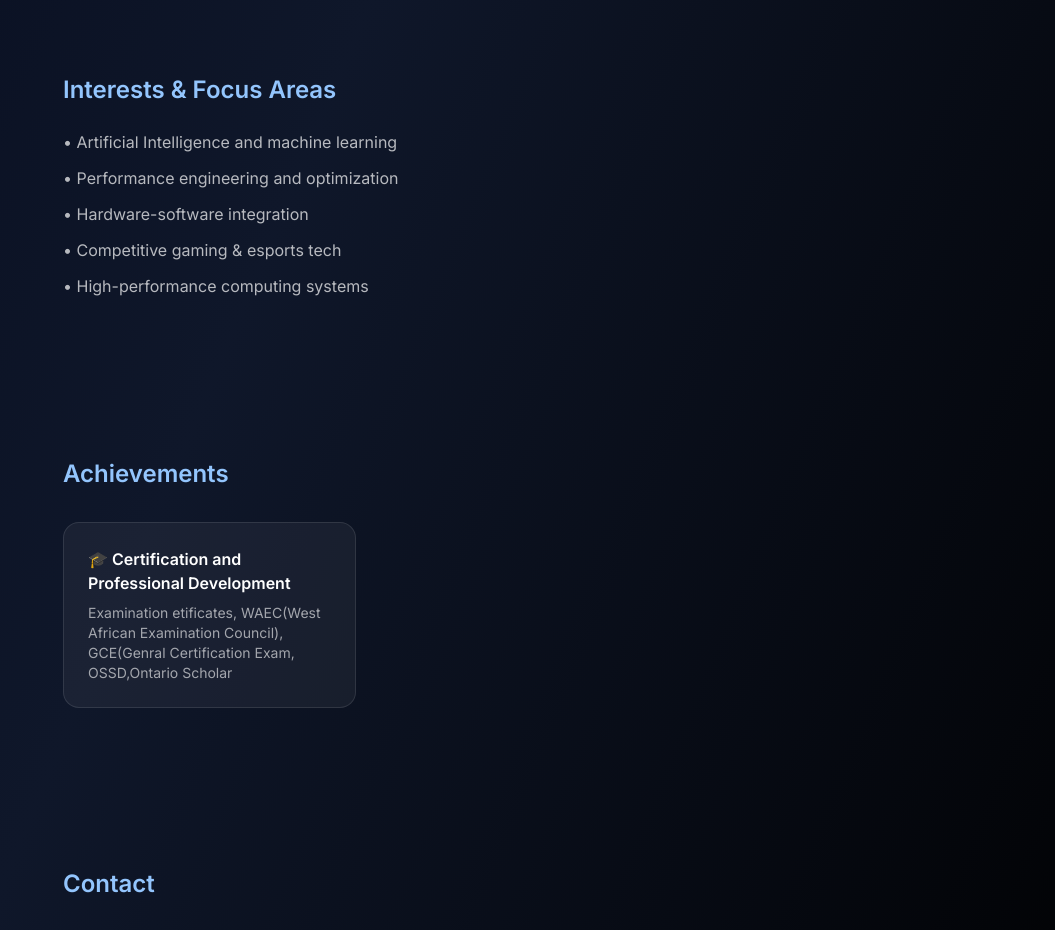
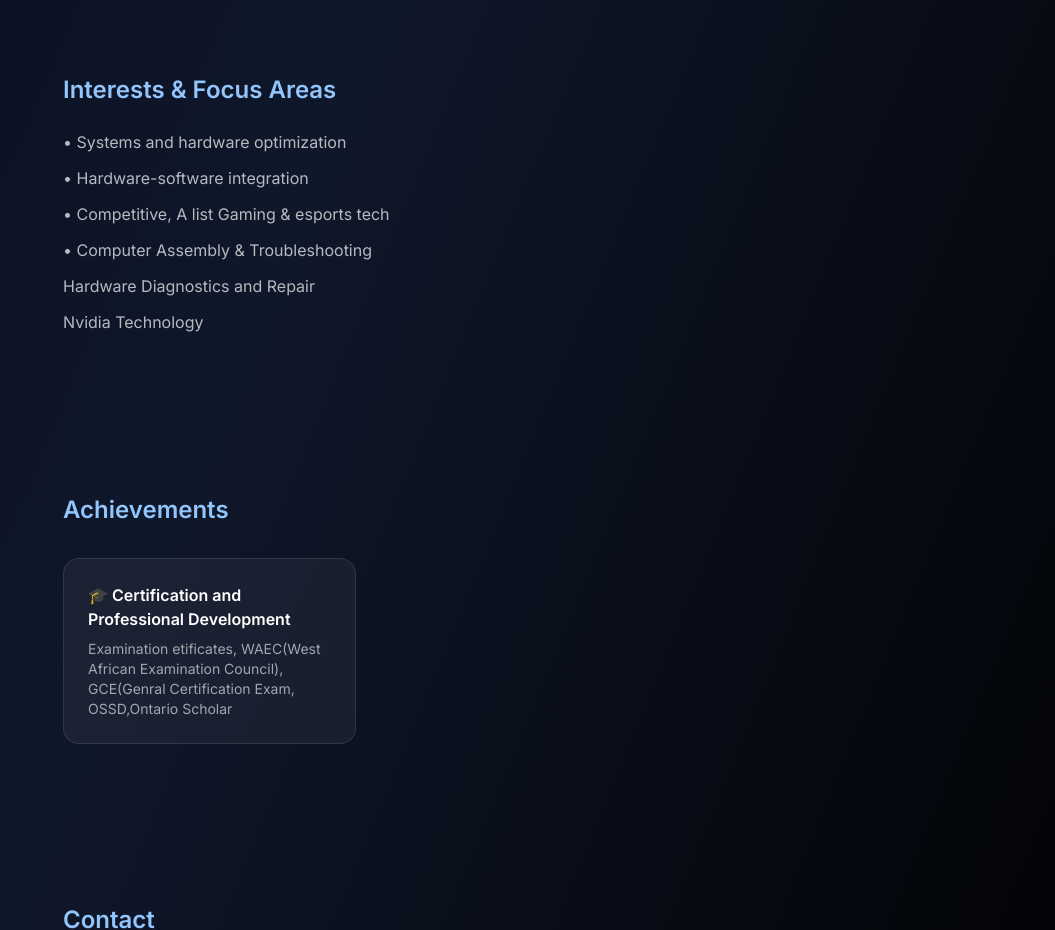
Before and after one commit to Adderql/Portfolio, a plain HTML site: page index.html in a window 1280 px wide. Shown: the part 1640-2570 px from the top of the page, without its empty margins (225-1280 px from the left). Drawn offline with nearby package versions, Linux system fonts and the light colour scheme.

Commit message:
Update index.html

```diff
--- a/index.html
+++ b/index.html
@@ -101,11 +101,12 @@
       <section id="interests" class="max-w-4xl scroll-mt-16">
         <h2 class="text-2xl font-semibold mb-6 text-blue-300">Interests & Focus Areas</h2>
         <ul class="space-y-3 text-white/70">
-          <li>• Artificial Intelligence and machine learning</li>
-          <li>• Performance engineering and optimization</li>
+          <li>• Systems and hardware optimization</li>
           <li>• Hardware-software integration</li>
-          <li>• Competitive gaming & esports tech</li>
-          <li>• High-performance computing systems</li>
+          <li>• Competitive, A list Gaming & esports tech</li>
+          <li>• Computer Assembly & Troubleshooting</li>
+          <li>  Hardware Diagnostics and Repair</li>
+          <li>  Nvidia Technology</li>
         </ul>
       </section>
 
```
